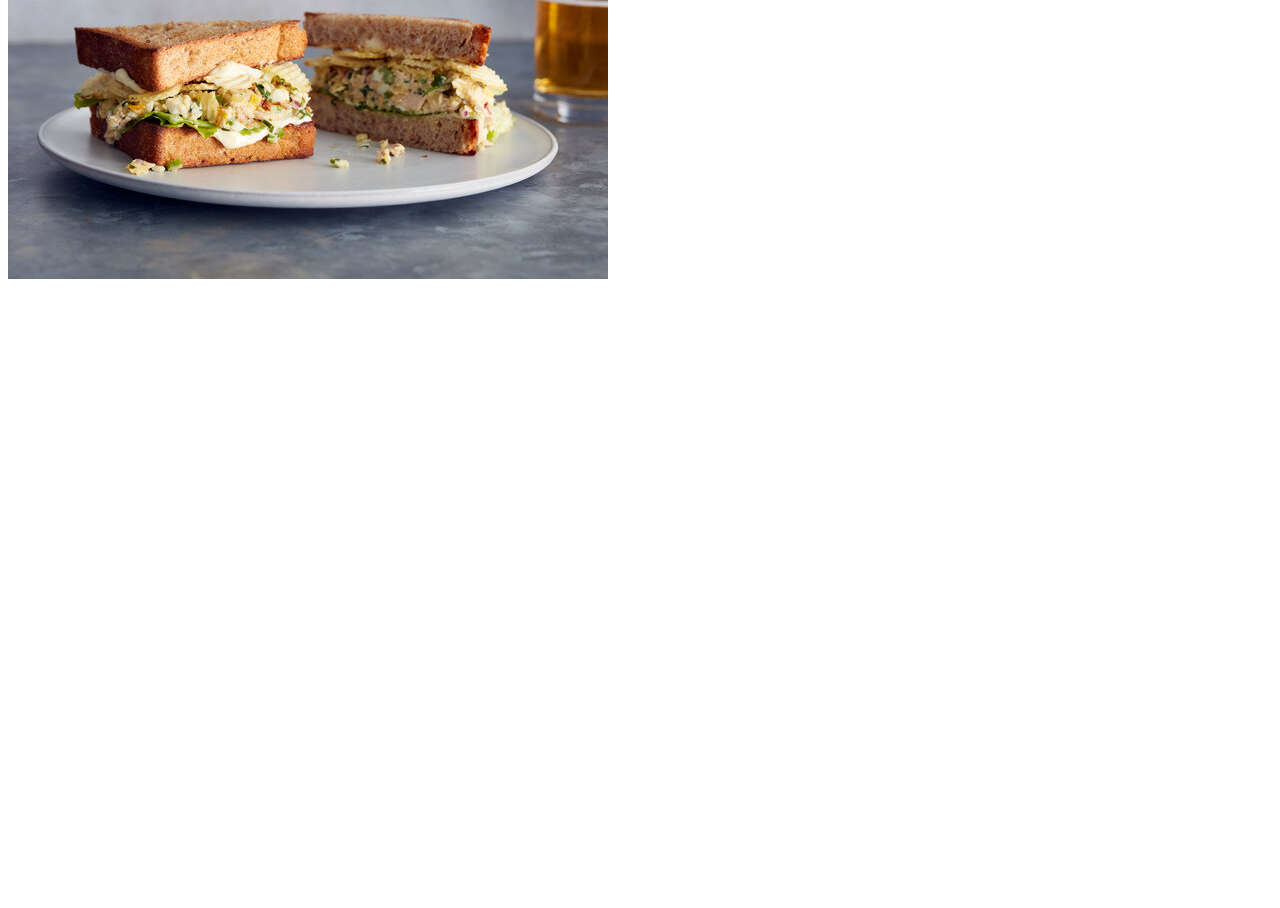
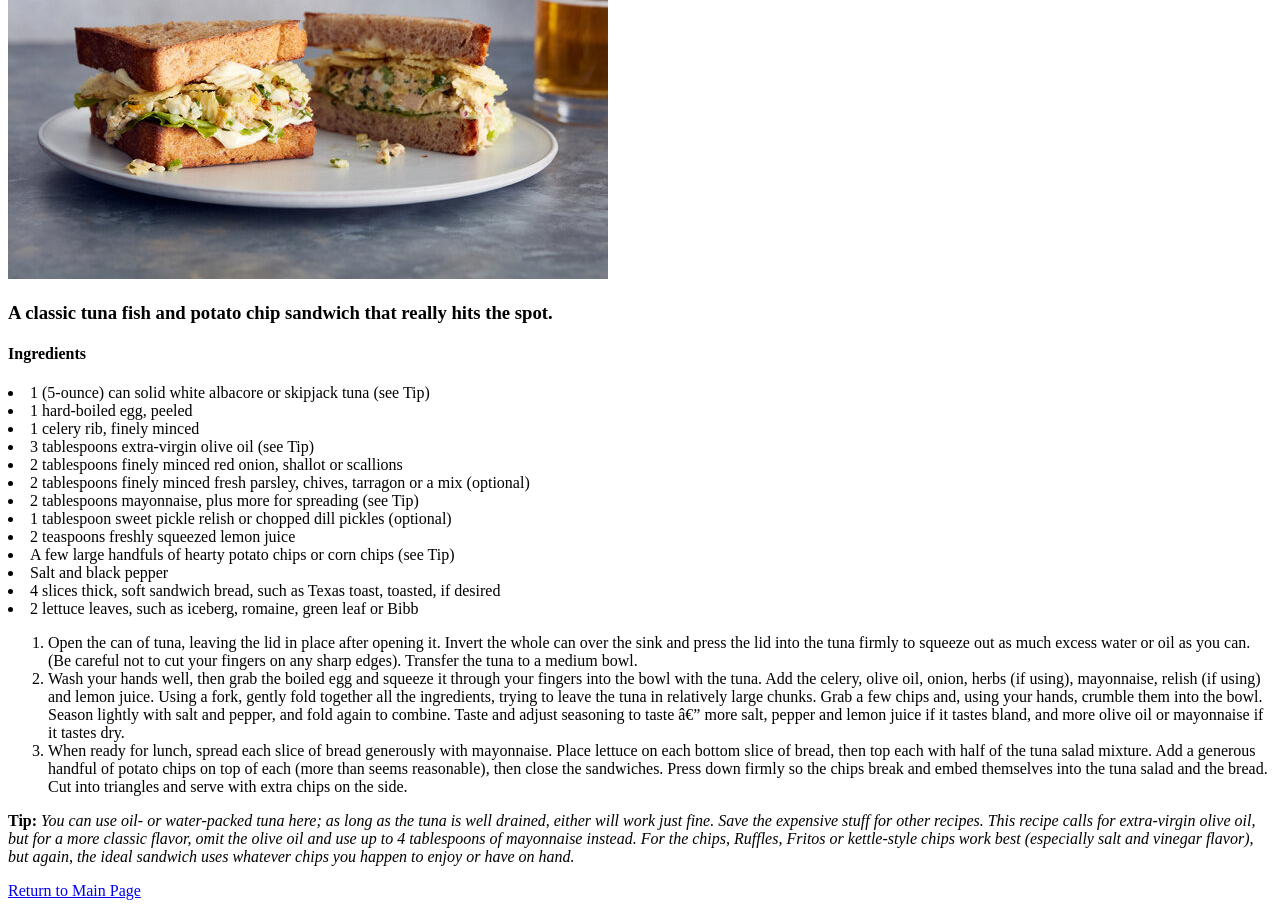
Before and after one commit to AMS721/odin-recipes, a plain HTML site: page recipes/tunasammy.html in a window 1280 px wide. Shown: the part 201-1109 px from the top of the page. Before the commit the page ends 800 px from the top, so only its background shows below. Drawn offline with Linux system fonts and the light colour scheme.

```diff
--- a/recipes/tunasammy.html
+++ b/recipes/tunasammy.html
@@ -7,10 +7,32 @@
     <body>
      <p>
         <img src="../recipes/img/tunasammy.jpg" alt="Picture of a delicious tuna crunch sandwich">
-
+<h3>A classic tuna fish and potato chip sandwich that really hits the spot.</h3>
+<h4>Ingredients</h4>
+<uo>
+    <li>1 (5-ounce) can solid white albacore or skipjack tuna (see Tip)</li>
+    <li>1 hard-boiled egg, peeled</li>
+    <li>1 celery rib, finely minced</li>
+    <li>3 tablespoons extra-virgin olive oil (see Tip)</li>
+    <li>2 tablespoons finely minced red onion, shallot or scallions</li>
+    <li>2 tablespoons finely minced fresh parsley, chives, tarragon or a mix (optional)</li>
+    <li>2 tablespoons mayonnaise, plus more for spreading (see Tip)</li>
+    <li>1 tablespoon sweet pickle relish or chopped dill pickles (optional)</li>
+    <li>2 teaspoons freshly squeezed lemon juice</li>
+    <li>A few large handfuls of hearty potato chips or corn chips (see Tip)</li>
+    <li>Salt and black pepper</li>
+    <li>4 slices thick, soft sandwich bread, such as Texas toast, toasted, if desired</li>
+    <li>2 lettuce leaves, such as iceberg, romaine, green leaf or Bibb</li>
+</uo>
+<ol>
+    <li>Open the can of tuna, leaving the lid in place after opening it. Invert the whole can over the sink and press the lid into the tuna firmly to squeeze out as much excess water or oil as you can. (Be careful not to cut your fingers on any sharp edges). Transfer the tuna to a medium bowl.</li>
+    <li>Wash your hands well, then grab the boiled egg and squeeze it through your fingers into the bowl with the tuna. Add the celery, olive oil, onion, herbs (if using), mayonnaise, relish (if using) and lemon juice. Using a fork, gently fold together all the ingredients, trying to leave the tuna in relatively large chunks. Grab a few chips and, using your hands, crumble them into the bowl. Season lightly with salt and pepper, and fold again to combine. Taste and adjust seasoning to taste — more salt, pepper and lemon juice if it tastes bland, and more olive oil or mayonnaise if it tastes dry.</li>
+    <li>When ready for lunch, spread each slice of bread generously with mayonnaise. Place lettuce on each bottom slice of bread, then top each with half of the tuna salad mixture. Add a generous handful of potato chips on top of each (more than seems reasonable), then close the sandwiches. Press down firmly so the chips break and embed themselves into the tuna salad and the bread. Cut into triangles and serve with extra chips on the side.</li>
+</ol>
+    <strong>Tip:</strong><em> You can use oil- or water-packed tuna here; as long as the tuna is well drained, either will work just fine. Save the expensive stuff for other recipes. This recipe calls for extra-virgin olive oil, but for a more classic flavor, omit the olive oil and use up to 4 tablespoons of mayonnaise instead. For the chips, Ruffles, Fritos or kettle-style chips work best (especially salt and vinegar flavor), but again, the ideal sandwich uses whatever chips you happen to enjoy or have on hand.</em>
     </p>
 
 
-
+    <a href="../index.html">Return to Main Page</a>
 </body>
 </html>
```
Also changed, not shown: index.html (+2 -0 lines), recipes/beefstew.html (+2 -0 lines), recipes/brussels.html (+25 -0 lines), 1 other file.
